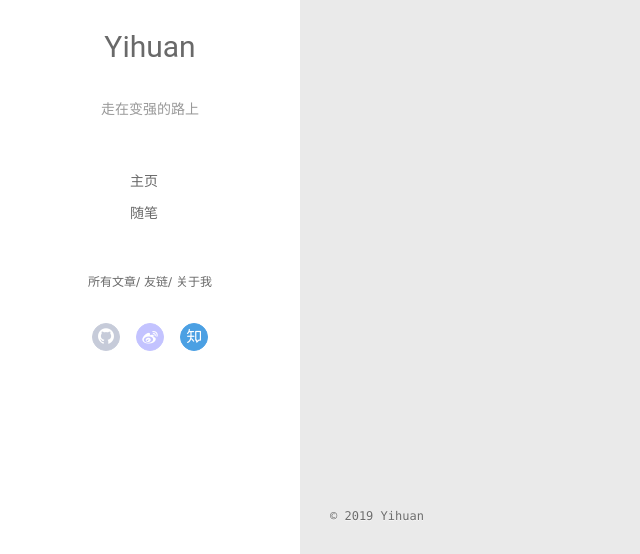
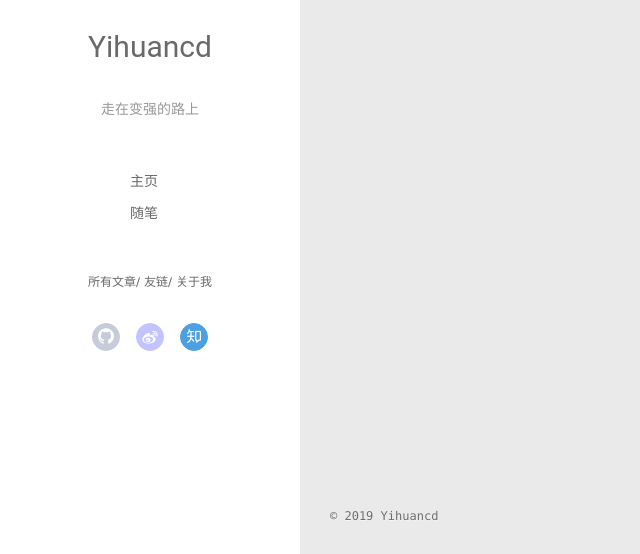
Before and after one commit to yihuan18/yihuan18.github.io, a plain HTML site: page archives/index.html in a window 1280 px wide. Shown: the part 243-797 px from the top of the page, 0-640 px from the left. Drawn offline with Linux system fonts and the light colour scheme.

Commit message:
Site updated: 2019-09-10 11:31:46

```diff
--- a/archives/index.html
+++ b/archives/index.html
@@ -50,7 +50,7 @@
 			<img src="" class="js-avatar">
 		</a>
 		<hgroup>
-		  <h1 class="header-author"><a href="">Yihuan</a></h1>
+		  <h1 class="header-author"><a href="">Yihuancd</a></h1>
 		</hgroup>
 
 		<p class="header-subtitle">走在变强的路上</p>
@@ -108,7 +108,7 @@
 				<img src="" class="js-avatar">
 			</div>
 			<hgroup>
-			  <h1 class="header-author js-header-author">Yihuan</h1>
+			  <h1 class="header-author js-header-author">Yihuancd</h1>
 			</hgroup>
 
 			<p class="header-subtitle"><i class="icon icon-quo-left"></i>走在变强的路上<i class="icon icon-quo-right"></i></p>
@@ -206,7 +206,7 @@
   <div class="outer">
     <div id="footer-info">
     	<div class="footer-left">
-    		&copy; 2019 Yihuan
+    		&copy; 2019 Yihuancd
     	</div>
       	<div class="footer-right">
       		<a href="http://hexo.io/" target="_blank">Hexo</a>  Theme <a href="https://github.com/litten/hexo-theme-yilia" target="_blank">Yilia</a> by Litten
```
Also changed, not shown: 2019/09/10/hello-world/index.html (+3 -3 lines), archives/2019/09/index.html (+3 -3 lines), archives/2019/index.html (+3 -3 lines), index.html (+3 -3 lines).
